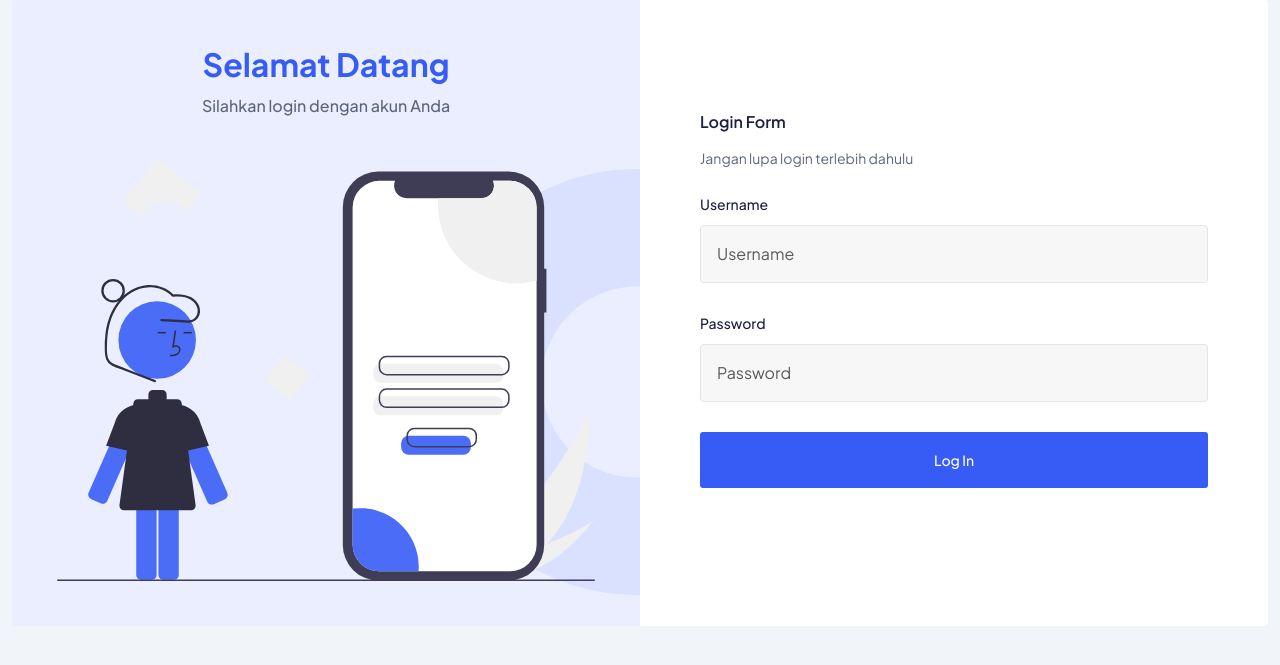
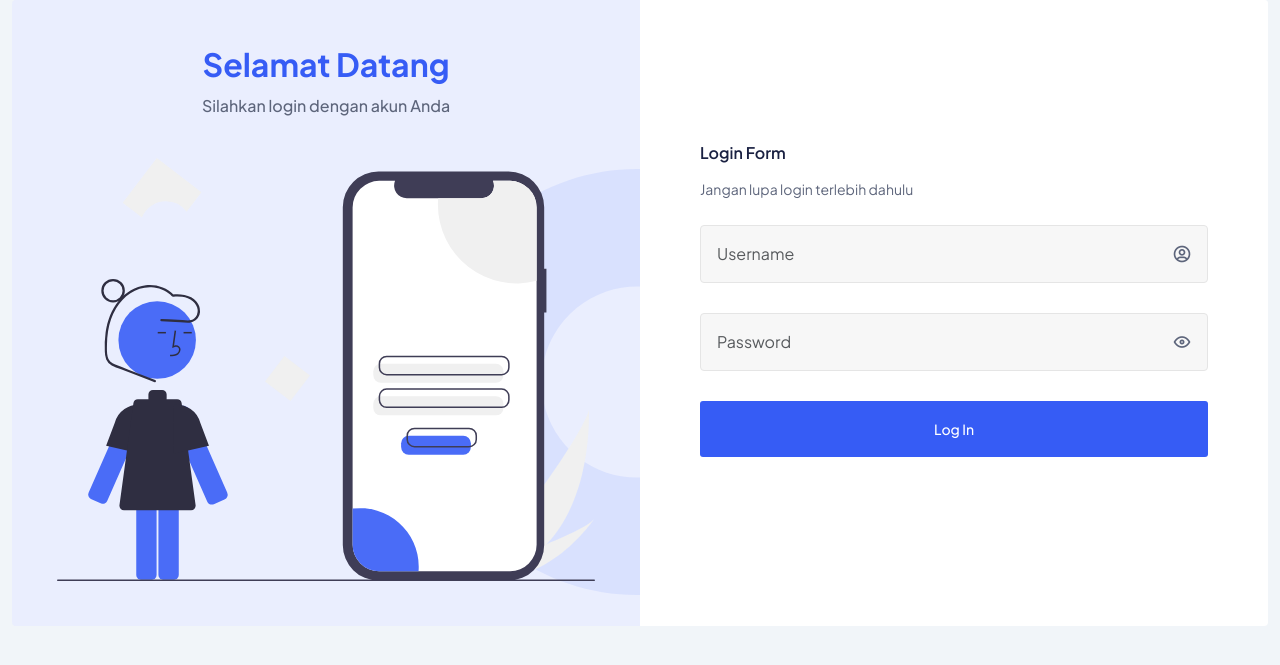
Before and after one commit to jaturtur/absensi_pegawai, a CodeIgniter 4 app: the page made by app/Views/login.php in a window 1280 px wide. Shown: the top 665 px of the page. Run offline with PHP 8.4 and a stand-in for CodeIgniter, Linux system fonts and the light colour scheme; the template is opened without the code that fills it, so the values that code supplies are empty; some libraries are stand-ins or nearby versions.

Commit message:
sedikit ada perbaruan dari kodingan

```diff
--- a/app/Controllers/Pegawai/Home.php
+++ b/app/Controllers/Pegawai/Home.php
@@ -192,6 +192,8 @@ class Home extends BaseController
 
     session()->setFlashData('berhasil', 'Absen keluar berhasil');
 
+
+
     // Jika request berasal dari AJAX, kirim response JSON
     if ($request->isAJAX()) {
         return $this->response->setJSON(['status' => 'success', 'message' => 'Absen keluar berhasil']);
--- a/app/Models/LokasiPresensiModel.php
+++ b/app/Models/LokasiPresensiModel.php
@@ -21,4 +21,6 @@ class LokasiPresensiModel extends Model
         'jam_keluar'
     ];
 
+
+
 }
--- a/app/Views/admin/data_pegawai/create.php
+++ b/app/Views/admin/data_pegawai/create.php
@@ -101,6 +101,7 @@
     <div class="invalid-feedback"><?= $validation->getError('role') ?></div>
 </div>
           <button type="submit" class="btn btn-primary btn-sm">Simpan</button>
+          <a href="<?= base_url('admin/data_pegawai') ?>"class="btn btn-secondary btn-sm">Kembali</a>
          </div>
       </form>
      </div>
--- a/app/Views/admin/data_pegawai/detail.php
+++ b/app/Views/admin/data_pegawai/detail.php
@@ -56,8 +56,10 @@
         <td>:</td>
         <td><?= $pegawai['role'] ?></td>
       </tr>
+
     </table>
-  </di>
+    <a href="<?= base_url('admin/data_pegawai') ?>"class="btn btn-secondary btn-sm">Kembali</a>
+  </div>
 </div>
 
 <?= $this->endSection() ?>
--- a/app/Views/admin/data_pegawai/edit.php
+++ b/app/Views/admin/data_pegawai/edit.php
@@ -106,6 +106,7 @@
 
 
           <button type="submit" class="btn btn-primary btn-sm">Update</button>
+          <a href="<?= base_url('admin/data_pegawai') ?>"class="btn btn-secondary btn-sm">Kembali</a>
          </div>
       </form>
      </div>
--- a/app/Views/admin/jabatan/create.php
+++ b/app/Views/admin/jabatan/create.php
@@ -11,6 +11,7 @@
            <div class="invalid-feedback"><?= $validation->getError('jabatan') ?></div>
           </div>
           <button type="submit" class="btn btn-primary btn-sm">Simpan</button>
+          <a href="<?= base_url('admin/jabatan') ?>"class="btn btn-secondary btn-sm">Kembali</a>
          </div>
       </form>
      </div>
--- a/app/Views/admin/jabatan/edit.php
+++ b/app/Views/admin/jabatan/edit.php
@@ -11,6 +11,7 @@
            <div class="invalid-feedback"><?= $validation->getError('jabatan') ?></div>
           </div>
           <button type="submit" class="btn btn-primary btn-sm">Simpan</button>
+          <a href="<?= base_url('admin/jabatan') ?>"class="btn btn-secondary btn-sm">Kembali</a>
          </div>
       </form>
      </div>
--- a/app/Views/admin/lokasi_presensi/create.php
+++ b/app/Views/admin/lokasi_presensi/create.php
@@ -67,6 +67,7 @@
           </div>
 
           <button type="submit" class="btn btn-primary btn-sm">Simpan</button>
+          <a href="<?= base_url('admin/lokasi_presensi') ?>"class="btn btn-secondary btn-sm">Kembali</a>
          </div>
       </form>
      </div>
--- a/app/Views/admin/lokasi_presensi/detail.php
+++ b/app/Views/admin/lokasi_presensi/detail.php
@@ -16,7 +16,7 @@
 <div class="row">
     <div class="col-md-6">
     <div class="card ">
-  <di class="card-body">
+  <div class="card-body">
     <table class="table">
       <tr>
         <td>Nama Lokasi</td>
@@ -64,7 +64,8 @@
         <td><?= $lokasi_presensi['jam_keluar'] ?></td>
       </tr>
     </table>
-  </di>
+    <a href="<?= base_url('admin/lokasi_presensi') ?>"class="btn btn-secondary btn-sm">Kembali</a>
+  </div>
 </div>
     </div>
     <div class="col-md-6">
--- a/app/Views/admin/lokasi_presensi/edit.php
+++ b/app/Views/admin/lokasi_presensi/edit.php
@@ -72,6 +72,7 @@
           </div>
 
           <button type="submit" class="btn btn-primary btn-sm">Update</button>
+          <a href="<?= base_url('admin/lokasi_presensi') ?>"class="btn btn-secondary btn-sm">Kembali</a>
          </div>
       </form>
      </div>
--- a/app/Views/login.php
+++ b/app/Views/login.php
@@ -10,14 +10,17 @@
     <!-- ========== All CSS files linkup ========= -->
     <link rel="stylesheet" href="<?= base_url('assets/css/bootstrap.min.css') ?>">
     <link rel="stylesheet" href="<?= base_url('assets/css/main.css')  ?>">
+    <link rel="stylesheet" href="https://cdn.jsdelivr.net/npm/@tabler/icons-webfont@latest/tabler-icons.min.css">
+
   </head>
   <body>
     <!-- ======== Preloader =========== -->
     <div id="preloader">
       <div class="spinner"></div>
     </div>
-    <!-- ======== Preloader =========== -->
-      <!-- ========== signin-section start ========== -->
+    <!-- ======== Preloader End =========== -->
+
+    <!-- ========== Signin Section Start ========== -->
     <section class="signin-section">
       <div class="container-fluid">
         <div class="row g-0 auth-row">
@@ -26,58 +29,69 @@
               <div class="auth-cover">
                 <div class="title text-center">
                   <h1 class="text-primary mb-10">Selamat Datang</h1>
-                    <p class="text-medium">
-                    Silahkan login dengan akun Anda
-                    </p>
+                  <p class="text-medium">Silahkan login dengan akun Anda</p>
                 </div>
                 <div class="cover-image">
-                  <img src="<?= base_url('assets/images/auth/signin-image.svg')?>">
+                  <img src="<?= base_url('assets/images/auth/signin-image.svg') ?>">
                 </div>
                 <div class="shape-image">
-                  <img src="<?= base_url('assets/images/auth/shape.svg')?>">
+                  <img src="<?= base_url('assets/images/auth/shape.svg') ?>">
                 </div>
               </div>
             </div>
           </div>
-            <!-- end col -->
+
+          <!-- Login Form -->
           <div class="col-lg-6">
             <div class="signin-wrapper">
               <div class="form-wrapper">
                 <h6 class="mb-15">Login Form</h6>
-                  <p class="text-sm mb-25">
-                    Jangan lupa login terlebih dahulu
-                  </p>
+                <p class="text-sm mb-25">Jangan lupa login terlebih dahulu</p>
+
                 <?php if (!empty(session()->getFlashdata('pesan'))) : ?>
                   <div class="alert alert-danger alert-dismissible fade show" role="alert">
                     <?= session()->getFlashdata('pesan') ?>
                     <button type="button" class="btn-close" data-bs-dismiss="alert" aria-label="Close"></button>
                   </div>
                 <?php endif ?>
-                  <form method="POST" action="<?php echo base_url('login'); ?>">
+
+                <form method="POST" action="<?= base_url('login'); ?>">
                   <div class="row">
+                    <!-- Username Input -->
                     <div class="col-12">
-                      <div class="input-style-1">
-                      <label>Username</label>
-                        <input type="text" class="<?= ($validation->hasError('username')) ? 'is-invalid' : '' ?> form-control"
-                         placeholder="Username" name="username" />
+  <div class="input-style-1 position-relative d-flex align-items-center">
+
+    <div class="position-relative w-100">
+      <input type="text" class="form-control <?= ($validation->hasError('username')) ? 'is-invalid' : '' ?>"
+             placeholder="Username" name="username" id="username"/>
+      <span class="position-absolute top-50 end-0 translate-middle-y me-3 d-flex align-items-center">
+        <i class="ti ti-user-circle fs-5"></i>
+      </span>
+    </div>
     <div class="invalid-feedback">
       <?= $validation->getError('username') ?>
     </div>
-
   </div>
 </div>
-                      <!-- end col -->
+
+
+                    <!-- Password Input -->
                     <div class="col-12">
-                        <div class="input-style-1">
-                          <label>Password</label>
-                          <input type="password" class="<?= ($validation->hasError('password')) ? 'is-invalid' : '' ?> form-control"
-                         placeholder="Password" name="password"/>
+  <div class="input-style-1 position-relative d-flex align-items-center">
+
+    <div class="position-relative w-100">
+      <input type="password" class="form-control <?= ($validation->hasError('password')) ? 'is-invalid' : '' ?>"
+             placeholder="Password" name="password" id="password"/>
+      <span class="position-absolute top-50 end-0 translate-middle-y me-3 d-flex align-items-center" onclick="togglePassword()" style="cursor:pointer;">
+        <i id="eyeIcon" class="ti ti-eye fs-5"></i>
+      </span>
+    </div>
     <div class="invalid-feedback">
       <?= $validation->getError('password') ?>
     </div>
   </div>
 </div>
-                      <!-- end col -->
+                    <!-- Submit Button -->
                     <div class="col-12">
                       <div class="button-group d-flex justify-content-center flex-wrap">
                         <button type="submit" class="main-btn primary-btn btn-hover w-100 text-center">
@@ -86,23 +100,37 @@
                       </div>
                     </div>
                   </div>
-                    <!-- end row -->
                 </form>
+
               </div>
             </div>
           </div>
-            <!-- end col -->
+          <!-- End Login Form -->
         </div>
-          <!-- end row -->
       </div>
     </section>
-      <!-- ========== signin-section end ========== -->
+    <!-- ========== Signin Section End ========== -->
 
-      <!-- ========== footer start =========== -->
-
-      <!-- ========== footer end =========== -->
     <!-- ========= All Javascript files linkup ======== -->
     <script src="<?= base_url('assets/js/bootstrap.bundle.min.js') ?>"></script>
     <script src="<?= base_url('assets/js/main.js') ?>"></script>
+
+    <!-- Toggle Password Visibility -->
+    <script>
+      function togglePassword() {
+        let passwordInput = document.getElementById("password");
+        let eyeIcon = document.getElementById("eyeIcon");
+
+        if (passwordInput.type === "password") {
+          passwordInput.type = "text";
+          eyeIcon.classList.remove("ti-eye");
+          eyeIcon.classList.add("ti-eye-off");
+        } else {
+          passwordInput.type = "password";
+          eyeIcon.classList.remove("ti-eye-off");
+          eyeIcon.classList.add("ti-eye");
+        }
+      }
+    </script>
   </body>
 </html>
--- a/app/Views/pegawai/home.php
+++ b/app/Views/pegawai/home.php
@@ -204,5 +204,6 @@ function initMap(latitude_pegawai, longitude_pegawai){
   circle.bindPopup("Lokasi Anda Saat Ini");
 }
 
+
 </script>
 <?= $this->endSection() ?>
```
Also changed, not shown: app/Models/PresensiModel.php (+34 -0 lines), public/uploads/1-1742431284.jpg (added), 1 other file. Lines whose indentation alone changed are shown as unchanged.
